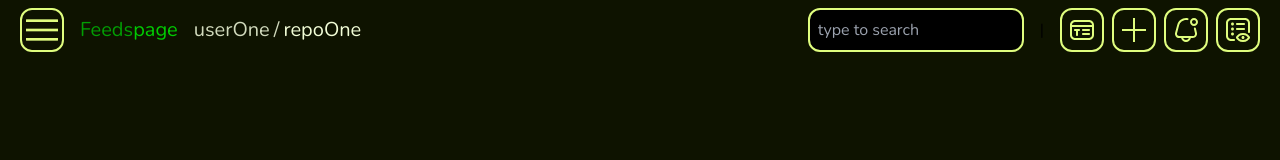
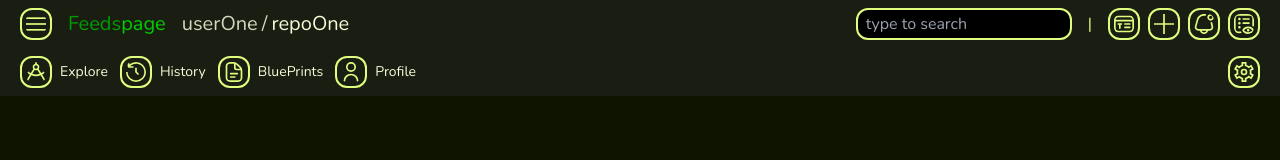
Before and after one commit to HenryKyaw28/MyProject1, a website: page src/index.html in a window 1280 px wide. Drawn offline with nearby package versions, Linux system fonts and the light colour scheme; a web font is replaced by a local one.

Commit message:
lower subnav

```diff
--- a/src/index.html
+++ b/src/index.html
@@ -9,18 +9,19 @@
   <body class="font-main bg-background">
     <nav>
       <!-- first-child  -->
-      <div class="flex justify-between bg-background">
+      <div class="flex justify-between bg-nav">
         <!-- right side  -->
         <div class="flex px-5 py-2 space-x-4">
           <!-- button  -->
           <button>
             <svg
-              class="size-11 border-2 rounded-xl p-1 fill-primary border-primary"
+              class="size-8 border-2 rounded-xl p-1 fill-primary border-primary"
               xmlns="http://www.w3.org/2000/svg"
               id="Layer_1"
               data-name="Layer 1"
               viewBox="0 0 24 24"
-              width="512"`
+              width="512"
+              `
               height="512"
             >
               <rect y="11" width="24" height="2" />
@@ -49,30 +50,26 @@
             type="search"
             placeholder="type to search"
           />
-          <p class="flex justify-center items-center">|</p>
+          <p class="flex justify-center items-center text-primary">|</p>
           <!-- icon family  -->
           <div>
             <ul class="flex space-x-2">
               <li>
                 <abbr title="Feeds">
                   <svg
-                  class="iconStyle fill-primary"
+                    class="iconStyle size-9 fill-primary"
                     xmlns="http://www.w3.org/2000/svg"
                     id="Layer_1"
                     data-name="Layer 1"
                     viewBox="0 0 24 24"
-                  width="512"
-                  height="512"
                   >
                     <path
                       d="M19,2H5C2.24,2,0,4.24,0,7v10c0,2.76,2.24,5,5,5h14c2.76,0,5-2.24,5-5V7c0-2.76-2.24-5-5-5ZM5,4h14c1.65,0,3,1.35,3,3H2c0-1.65,1.35-3,3-3Zm14,16H5c-1.65,0-3-1.35-3-3V9H22v8c0,1.65-1.35,3-3,3ZM10,12c0,.55-.45,1-1,1h-1v4c0,.55-.45,1-1,1s-1-.45-1-1v-4h-1c-.55,0-1-.45-1-1s.45-1,1-1h4c.55,0,1,.45,1,1Zm10,0c0,.55-.45,1-1,1h-6c-.55,0-1-.45-1-1s.45-1,1-1h6c.55,0,1,.45,1,1Zm0,4c0,.55-.45,1-1,1h-6c-.55,0-1-.45-1-1s.45-1,1-1h6c.55,0,1,.45,1,1Z"
                     />
                   </svg>
                 </abbr>
-
               </li>
               <li>
-
                 <svg
                   class="iconStyle fill-primary"
                   xmlns="http://www.w3.org/2000/svg"
@@ -118,7 +115,61 @@
         </div>
       </div>
       <!-- second child  -->
-      <div class=""></div>
+      <div class="flex px-5 py-2 bg-nav justify-between border-1 border-slate-100">
+        <!-- first-child -->
+        <ul class="flex space-x-3 text-sm">
+          <li class="flex items-center space-x-2">
+            <svg
+              class="iconStyle fill-primary"
+              xmlns="http://www.w3.org/2000/svg"
+              id="Layer_1"
+              data-name="Layer 1"
+              viewBox="0 0 24 24"
+              width="512"
+              height="512"
+            >
+              <path
+                d="M23.854,22.479l-4.545-7.437c.824-.474,1.614-1.027,2.352-1.674,.415-.364,.456-.996,.092-1.411-.366-.416-.996-.455-1.412-.092-.65,.57-1.347,1.055-2.075,1.47l-3.045-4.983c.485-.662,.78-1.47,.78-2.351,0-1.858-1.279-3.411-3-3.858V1c0-.552-.447-1-1-1s-1,.448-1,1v1.142c-1.721,.447-3,2-3,3.858,0,.881,.295,1.689,.78,2.351l-3.045,4.982c-.728-.414-1.425-.899-2.075-1.47-.416-.364-1.046-.324-1.412,.092-.364,.415-.323,1.046,.092,1.412,.737,.647,1.527,1.201,2.352,1.674L.146,22.479c-.288,.472-.14,1.087,.332,1.375,.163,.1,.343,.146,.521,.146,.337,0,.666-.17,.854-.479l4.648-7.606c1.76,.71,3.627,1.077,5.498,1.077s3.738-.367,5.498-1.077l4.648,7.606c.188,.309,.518,.479,.854,.479,.178,0,.357-.047,.521-.146,.472-.288,.62-.903,.332-1.375ZM12,4c1.103,0,2,.897,2,2s-.897,2-2,2-2-.897-2-2,.897-2,2-2ZM7.555,14.191l2.787-4.561c.506,.232,1.064,.37,1.657,.37s1.151-.138,1.657-.37l2.788,4.562c-2.859,1.067-6.03,1.067-8.889,0Z"
+              />
+            </svg>
+            <p class="text-forText-dark">Explore</p>
+          </li>
+          <li class="flex items-center space-x-2">
+            <svg
+              class="fill-primary iconStyle"
+              xmlns="http://www.w3.org/2000/svg"
+              viewBox="0 0 24 24"
+              width="512"
+              height="512"
+            >
+              <g id="_01_align_center" data-name="01 align center">
+                <path
+                  d="M12,0A12.03,12.03,0,0,0,4,3.078V0H2V5.143A1.859,1.859,0,0,0,3.857,7H9V5H4.879A9.985,9.985,0,1,1,2,12H0A12,12,0,1,0,12,0Z"
+                />
+                <polygon
+                  points="11 7 11 12.414 14.293 15.707 15.707 14.293 13 11.586 13 7 11 7"
+                />
+              </g>
+            </svg>
+            <p class="text-forText-dark">History</p>
+          </li>
+          <li class="flex space-x-2 items-center">
+            <svg class="fill-primary iconStyle" id="Layer_1" height="512" viewBox="0 0 24 24" width="512" xmlns="http://www.w3.org/2000/svg" data-name="Layer 1"><path d="m17 14a1 1 0 0 1 -1 1h-8a1 1 0 0 1 0-2h8a1 1 0 0 1 1 1zm-4 3h-5a1 1 0 0 0 0 2h5a1 1 0 0 0 0-2zm9-6.515v8.515a5.006 5.006 0 0 1 -5 5h-10a5.006 5.006 0 0 1 -5-5v-14a5.006 5.006 0 0 1 5-5h4.515a6.958 6.958 0 0 1 4.95 2.05l3.484 3.486a6.951 6.951 0 0 1 2.051 4.949zm-6.949-7.021a5.01 5.01 0 0 0 -1.051-.78v4.316a1 1 0 0 0 1 1h4.316a4.983 4.983 0 0 0 -.781-1.05zm4.949 7.021c0-.165-.032-.323-.047-.485h-4.953a3 3 0 0 1 -3-3v-4.953c-.162-.015-.321-.047-.485-.047h-4.515a3 3 0 0 0 -3 3v14a3 3 0 0 0 3 3h10a3 3 0 0 0 3-3z"/></svg>
+            <p class="text-forText-dark">BluePrints</p>
+          </li>
+          <li class="flex space-x-2 items-center">
+            <svg class="fill-primary iconStyle" xmlns="http://www.w3.org/2000/svg" id="Outline" viewBox="0 0 24 24" width="512" height="512"><path d="M12,12A6,6,0,1,0,6,6,6.006,6.006,0,0,0,12,12ZM12,2A4,4,0,1,1,8,6,4,4,0,0,1,12,2Z"/><path d="M12,14a9.01,9.01,0,0,0-9,9,1,1,0,0,0,2,0,7,7,0,0,1,14,0,1,1,0,0,0,2,0A9.01,9.01,0,0,0,12,14Z"/></svg>
+
+            <p class="text-forText-dark">
+              Profile
+            </p>
+          </li>
+        </ul>
+        <!-- second-child  -->
+         <div class="flex items-center">
+          <svg class="fill-primary iconStyle" xmlns="http://www.w3.org/2000/svg" viewBox="0 0 24 24" width="512" height="512"><g id="_01_align_center" data-name="01 align center"><path d="M15,24H9V20.487a9,9,0,0,1-2.849-1.646L3.107,20.6l-3-5.2L3.15,13.645a9.1,9.1,0,0,1,0-3.29L.107,8.6l3-5.2L6.151,5.159A9,9,0,0,1,9,3.513V0h6V3.513a9,9,0,0,1,2.849,1.646L20.893,3.4l3,5.2L20.85,10.355a9.1,9.1,0,0,1,0,3.29L23.893,15.4l-3,5.2-3.044-1.758A9,9,0,0,1,15,20.487Zm-4-2h2V18.973l.751-.194A6.984,6.984,0,0,0,16.994,16.9l.543-.553,2.623,1.515,1-1.732-2.62-1.513.206-.746a7.048,7.048,0,0,0,0-3.75l-.206-.746,2.62-1.513-1-1.732L17.537,7.649,16.994,7.1a6.984,6.984,0,0,0-3.243-1.875L13,5.027V2H11V5.027l-.751.194A6.984,6.984,0,0,0,7.006,7.1l-.543.553L3.84,6.134l-1,1.732L5.46,9.379l-.206.746a7.048,7.048,0,0,0,0,3.75l.206.746L2.84,16.134l1,1.732,2.623-1.515.543.553a6.984,6.984,0,0,0,3.243,1.875l.751.194Zm1-6a4,4,0,1,1,4-4A4,4,0,0,1,12,16Zm0-6a2,2,0,1,0,2,2A2,2,0,0,0,12,10Z"/></g></svg>
+         </div>
+      </div>
     </nav>
   </body>
 </html>
--- a/src/input.css
+++ b/src/input.css
@@ -13,12 +13,12 @@
     font-style: normal;
   }
 .iconStyle {
-    width: 44px;
-    height: 44px;
     border: 2px solid;
     border-radius: 12px;
-    padding: 8px;
+    padding: 4px;
     cursor: pointer;
     color: #dffd7e;
     border-color: #dffd7e;
+    width: 32px;
+    height: 32px;
 }
--- a/tailwind.config.js
+++ b/tailwind.config.js
@@ -12,6 +12,7 @@ module.exports = {
           light: '#d1dabc',
         },
         background: '#0e1300',
+        nav: '#1a1d11',
         primary: '#dffd7e',
         secondary: {
           dark: '#029d03',
```
Also changed, not shown: assets/icons/blueprint.svg (added), assets/icons/document.svg (added), assets/icons/drafting-compass.svg (added), assets/icons/settings.svg (added), assets/icons/time-past.svg (added), assets/icons/user (1).svg (added), src/output.css. Lines whose indentation alone changed are shown as unchanged.
